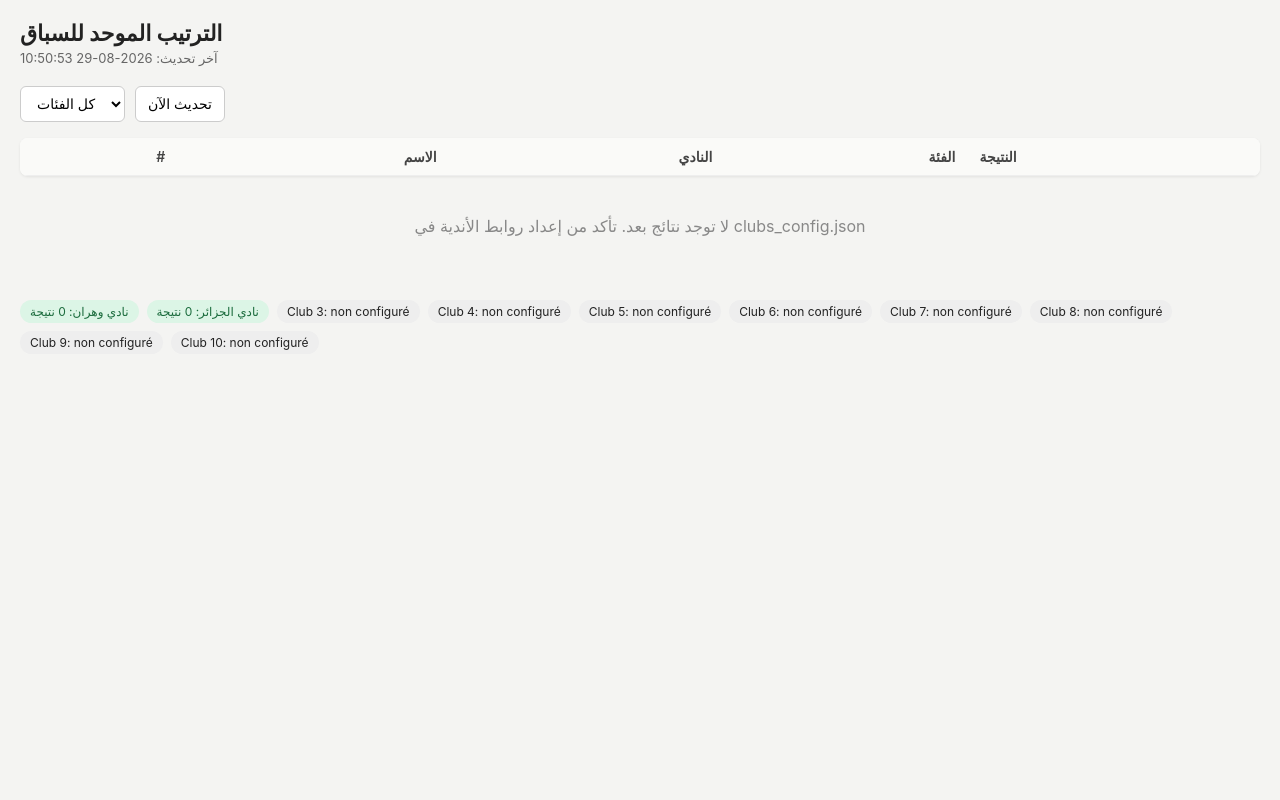
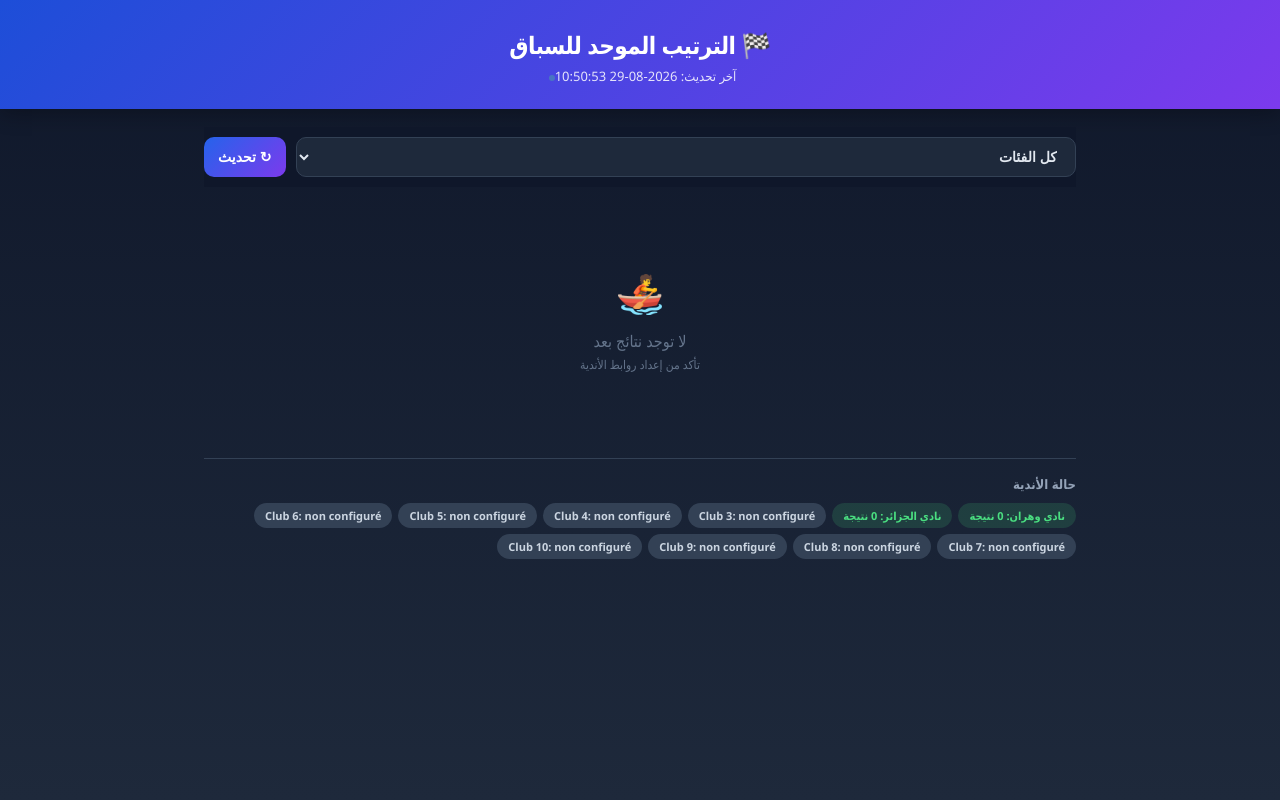
Before and after one commit to mateurabdallah/course-concept2, a Flask app: page / in a window 1280 px wide. Run offline with Flask 3, Linux system fonts and the light colour scheme; data that the repository does not hold is empty.

Commit message:
Update index.html

```diff
--- a/templates/index.html
+++ b/templates/index.html
@@ -1,40 +1,234 @@
 <!DOCTYPE html>
-<html lang="fr">
+<html lang="ar" dir="rtl">
 <head>
 <meta charset="UTF-8">
 <meta name="viewport" content="width=device-width, initial-scale=1.0">
-<title>Classement combiné - Course Concept2</title>
+<title>الترتيب الموحد - سباق Concept2</title>
 <style>
-  body { font-family: -apple-system, Segoe UI, Roboto, sans-serif; background:#f4f4f2; margin:0; padding:20px; color:#222; }
-  h1 { font-size:22px; margin:0 0 4px; }
-  .updated { color:#666; font-size:13px; margin-bottom:20px; }
-  .controls { display:flex; gap:10px; margin-bottom:16px; flex-wrap:wrap; }
-  select, button { padding:8px 12px; border-radius:6px; border:1px solid #ccc; font-size:14px; background:#fff; }
-  table { width:100%; border-collapse:collapse; background:#fff; border-radius:8px; overflow:hidden; box-shadow:0 1px 3px rgba(0,0,0,0.08); }
-  th, td { padding:10px 12px; text-align:right; border-bottom:1px solid #eee; font-size:14px; }
-  th { background:#fafaf8; font-weight:600; color:#444; }
-  td:last-child, th:last-child { text-align:left; font-weight:600; }
-  tr:hover { background:#fafafa; }
-  .clubs { margin-top:24px; display:flex; flex-wrap:wrap; gap:8px; }
-  .club-badge { padding:4px 10px; border-radius:14px; font-size:12px; background:#eee; }
-  .club-badge.ok { background:#dcf5e6; color:#1a6b3c; }
-  .club-badge.err { background:#fbe3e3; color:#a32d2d; }
-  .empty { text-align:center; padding:40px; color:#888; }
+  * { box-sizing: border-box; }
+  body {
+    font-family: 'Segoe UI', Tahoma, Geneva, Verdana, sans-serif;
+    background: linear-gradient(180deg, #0f172a 0%, #1e293b 100%);
+    margin: 0;
+    padding: 0;
+    color: #e2e8f0;
+    min-height: 100vh;
+  }
+  .header {
+    background: linear-gradient(135deg, #1d4ed8 0%, #7c3aed 100%);
+    padding: 28px 20px 24px;
+    text-align: center;
+    box-shadow: 0 4px 20px rgba(0,0,0,0.3);
+  }
+  .header h1 {
+    margin: 0 0 6px;
+    font-size: 24px;
+    font-weight: 800;
+    color: #fff;
+    letter-spacing: -0.5px;
+  }
+  .header .subtitle {
+    color: rgba(255,255,255,0.85);
+    font-size: 13px;
+  }
+  .container { max-width: 900px; margin: 0 auto; padding: 18px 14px 40px; }
+
+  .controls {
+    display: flex;
+    gap: 10px;
+    margin-bottom: 18px;
+    position: sticky;
+    top: 0;
+    z-index: 10;
+    background: #0f172a;
+    padding: 10px 0;
+  }
+  select, button {
+    padding: 10px 14px;
+    border-radius: 10px;
+    border: 1px solid #334155;
+    font-size: 14px;
+    background: #1e293b;
+    color: #e2e8f0;
+    font-weight: 600;
+  }
+  select { flex: 1; }
+  button#refreshBtn {
+    background: linear-gradient(135deg, #2563eb, #7c3aed);
+    color: #fff;
+    border: none;
+    display: flex;
+    align-items: center;
+    gap: 6px;
+    white-space: nowrap;
+  }
+  button#refreshBtn:active { transform: scale(0.97); }
+
+  .card-list { display: flex; flex-direction: column; gap: 8px; }
+  .row-card {
+    background: #1e293b;
+    border-radius: 12px;
+    padding: 12px 14px;
+    display: flex;
+    align-items: center;
+    gap: 12px;
+    border: 1px solid #334155;
+    transition: transform 0.15s;
+  }
+  .row-card.top1 { border-color: #eab308; background: linear-gradient(90deg, rgba(234,179,8,0.15), #1e293b); }
+  .row-card.top2 { border-color: #94a3b8; background: linear-gradient(90deg, rgba(148,163,184,0.15), #1e293b); }
+  .row-card.top3 { border-color: #d97706; background: linear-gradient(90deg, rgba(217,119,6,0.15), #1e293b); }
+
+  .rank {
+    min-width: 34px;
+    height: 34px;
+    border-radius: 50%;
+    background: #334155;
+    display: flex;
+    align-items: center;
+    justify-content: center;
+    font-weight: 800;
+    font-size: 14px;
+    color: #cbd5e1;
+    flex-shrink: 0;
+  }
+  .top1 .rank { background: #eab308; color: #1e293b; }
+  .top2 .rank { background: #94a3b8; color: #1e293b; }
+  .top3 .rank { background: #d97706; color: #1e293b; }
+
+  .info { flex: 1; min-width: 0; }
+  .name { font-weight: 700; font-size: 15px; color: #f1f5f9; }
+  .meta { font-size: 12px; color: #94a3b8; margin-top: 2px; display: flex; gap: 8px; flex-wrap: wrap; }
+  .meta .club { color: #60a5fa; font-weight: 600; }
+  .meta .cat { background: #334155; padding: 1px 8px; border-radius: 6px; }
+
+  .score { font-weight: 800; font-size: 16px; color: #4ade80; white-space: nowrap; }
+
+  .empty {
+    text-align: center;
+    padding: 60px 20px;
+    color: #64748b;
+  }
+  .empty .icon { font-size: 40px; margin-bottom: 10px; }
+
+  .clubs-status {
+    margin-top: 24px;
+    padding-top: 16px;
+    border-top: 1px solid #334155;
+  }
+  .clubs-status h3 { font-size: 13px; color: #94a3b8; margin: 0 0 10px; font-weight: 600; }
+  .clubs { display: flex; flex-wrap: wrap; gap: 6px; }
+  .club-badge {
+    padding: 5px 11px;
+    border-radius: 20px;
+    font-size: 11px;
+    font-weight: 600;
+    background: #334155;
+    color: #cbd5e1;
+  }
+  .club-badge.ok { background: rgba(74,222,128,0.15); color: #4ade80; }
+  .club-badge.err { background: rgba(248,113,113,0.15); color: #f87171; }
+
+  .updated-bar {
+    font-size: 12px;
+    color: #64748b;
+    text-align: center;
+    margin-top: 10px;
+  }
+  .pulse { display: inline-block; width: 6px; height: 6px; border-radius: 50%; background: #4ade80; margin-left: 5px; animation: pulse 1.5s infinite; }
+  @keyframes pulse { 0%,100% { opacity: 1; } 50% { opacity: 0.3; } }
 </style>
 </head>
 <body>
-  <h1>الترتيب الموحد للسباق</h1>
-  <div class="updated" id="updated">جاري التحميل...</div>
-
-  <div class="controls">
-    <select id="categoryFilter"><option value="__all__">كل الفئات</option></select>
-    <button id="refreshBtn">تحديث الآن</button>
+  <div class="header">
+    <h1>🏁 الترتيب الموحد للسباق</h1>
+    <div class="subtitle" id="updated">جاري التحميل...</div>
   </div>
 
-  <table>
-    <thead>
-      <tr><th>#</th><th>الاسم</th><th>النادي</th><th>الفئة</th><th>النتيجة</th></tr>
-    </thead>
+  <div class="container">
+    <div class="controls">
+      <select id="categoryFilter"><option value="__all__">كل الفئات</option></select>
+      <button id="refreshBtn">↻ تحديث</button>
+    </div>
+
+    <div class="card-list" id="cardList"></div>
+    <div id="emptyMsg" class="empty" style="display:none;">
+      <div class="icon">🚣</div>
+      لا توجد نتائج بعد<br>
+      <span style="font-size:12px;">تأكد من إعداد روابط الأندية</span>
+    </div>
+
+    <div class="clubs-status">
+      <h3>حالة الأندية</h3>
+      <div class="clubs" id="clubs"></div>
+    </div>
+  </div>
+
+<script>
+let lastCategory = "__all__";
+
+function medalRank(i) {
+  if (i === 0) return "top1";
+  if (i === 1) return "top2";
+  if (i === 2) return "top3";
+  return "";
+}
+
+async function refresh() {
+  const res = await fetch('/api/results');
+  const data = await res.json();
+
+  const updatedEl = document.getElementById('updated');
+  updatedEl.innerHTML = data.updated_at
+    ? ('آخر تحديث: ' + data.updated_at + '<span class="pulse"></span>')
+    : 'جاري التحميل الأول...';
+
+  const catSelect = document.getElementById('categoryFilter');
+  const current = catSelect.value || lastCategory;
+  catSelect.innerHTML = '<option value="__all__">كل الفئات</option>' +
+    data.categories.map(c => `<option value="${c}">${c}</option>`).join('');
+  if ([...catSelect.options].some(o => o.value === current)) catSelect.value = current;
+  lastCategory = catSelect.value;
+
+  let rows = data.rows;
+  if (lastCategory !== '__all__') rows = rows.filter(r => r.category === lastCategory);
+
+  const cardList = document.getElementById('cardList');
+  const emptyMsg = document.getElementById('emptyMsg');
+  if (!rows.length) {
+    cardList.innerHTML = '';
+    emptyMsg.style.display = 'block';
+  } else {
+    emptyMsg.style.display = 'none';
+    cardList.innerHTML = rows.map((r, i) => `
+      <div class="row-card ${medalRank(i)}">
+        <div class="rank">${i + 1}</div>
+        <div class="info">
+          <div class="name">${r.participant || '-'}</div>
+          <div class="meta">
+            <span class="club">${r.club || '-'}</span>
+            ${r.category ? `<span class="cat">${r.category}</span>` : ''}
+          </div>
+        </div>
+        <div class="score">${r.score || '-'}</div>
+      </div>`).join('');
+  }
+
+  const clubsEl = document.getElementById('clubs');
+  clubsEl.innerHTML = data.clubs.map(c => {
+    const cls = c.statut === 'ok' ? 'ok' : (c.statut === 'non configuré' ? '' : 'err');
+    return `<span class="club-badge ${cls}">${c.nom}: ${c.statut === 'ok' ? c.nb + ' نتيجة' : c.statut}</span>`;
+  }).join('');
+}
+
+document.getElementById('categoryFilter').addEventListener('change', refresh);
+document.getElementById('refreshBtn').addEventListener('click', refresh);
+
+refresh();
+setInterval(refresh, 15000);
+</script>
+</body>
+</html>    </thead>
     <tbody id="tbody"></tbody>
   </table>
   <div id="emptyMsg" class="empty" style="display:none;">لا توجد نتائج بعد. تأكد من إعداد روابط الأندية في clubs_config.json</div>
```
